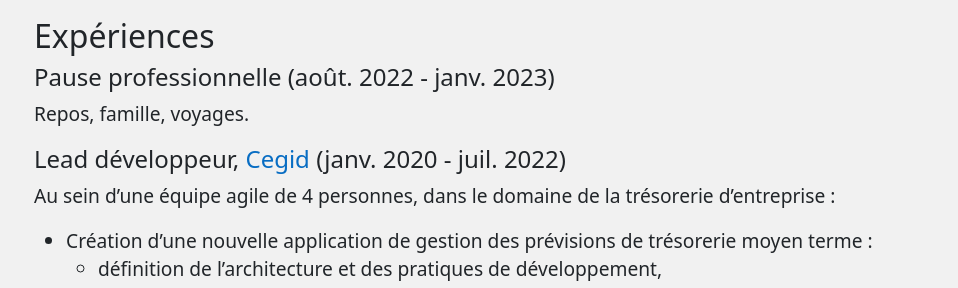
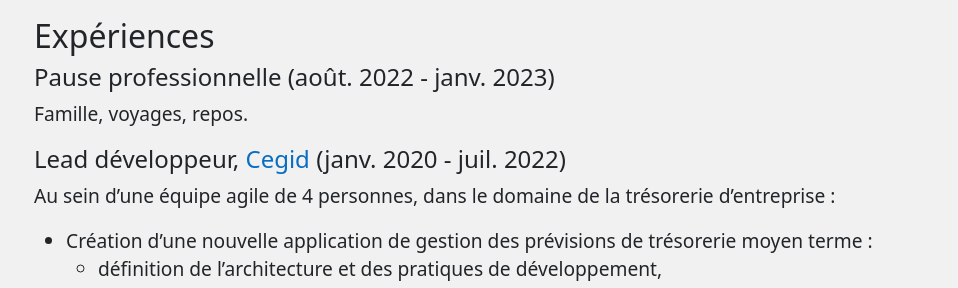
Before and after one commit to marcwrobel/marcwrobel.github.io, a Jekyll site: the page built from a-propos.md, in a window 1280 px wide and 900 px high. Shown: the part 295-583 px from the top of the window, without its empty margins (143-1101 px from the left). Built offline with Jekyll 4.4.1, drawn with Linux system fonts in a browser that asks for light colours.

Commit message:
Modification de la section 'Pause professionnelle'

```diff
--- a/a-propos.md
+++ b/a-propos.md
@@ -19,7 +19,7 @@ translated_title: English version
 
 #### Pause professionnelle (août. 2022 - janv. 2023)
 
-Repos, famille, voyages.
+Famille, voyages, repos.
 
 #### Lead développeur, [Cegid](https://www.linkedin.com/company/cegid/) (janv. 2020 - juil. 2022)
 
```
